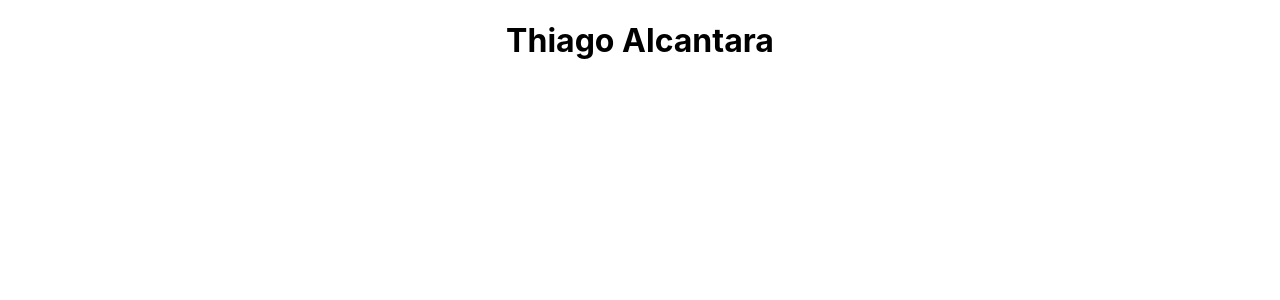
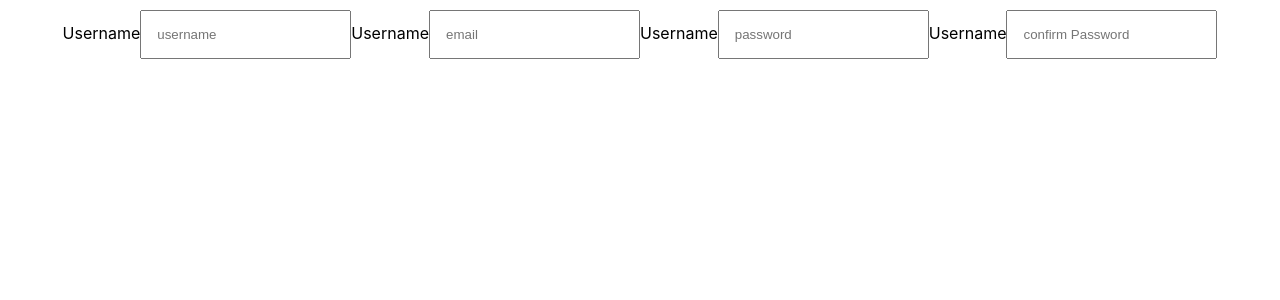
Before and after one commit to jjatuah/Scissor_URL_Shortener_Frontend, a React (Create React App) app in the folder scissor_url_shortener_frontend/: page / in a window 1280 px wide. Shown: the top 300 px of the page. Built offline with nearby package versions, Linux system fonts and the light colour scheme.

Commit message:
Started working on the Register page

```diff
--- a/scissor_url_shortener_frontend/src/App.js
+++ b/scissor_url_shortener_frontend/src/App.js
@@ -1,9 +1,10 @@
 import './App.css';
+import Register from './pages/register/Register';
 
 function App() {
   return (
     <div className="App">
-      <h1>Thiago Alcantara</h1>
+      <Register />
     </div>
   );
 }
--- /dev/null
+++ b/scissor_url_shortener_frontend/src/components/form_input/FormInpur.jsx
@@ -0,0 +1,12 @@
+import "./FormInput.css"
+
+const FormInput = (props) => {
+  return (
+    <div className="formInput">
+      <label htmlFor="">Username</label>
+      <input placeholder={props.placeholder} type="text" />
+    </div>
+   );
+}
+
+export default FormInput;
--- /dev/null
+++ b/scissor_url_shortener_frontend/src/components/form_input/FormInput.css
@@ -0,0 +1,4 @@
+input {
+  padding: 15px;
+  margin: 10px 0px;
+}
--- /dev/null
+++ b/scissor_url_shortener_frontend/src/pages/register/Register.css
@@ -0,0 +1,5 @@
+.register {
+  display: flex;
+  align-items: center;
+  justify-content: center;
+}
--- /dev/null
+++ b/scissor_url_shortener_frontend/src/pages/register/Register.jsx
@@ -0,0 +1,15 @@
+import "./Register.css";
+import FormInput from "../../components/form_input/FormInpur";
+
+const Register = () => {
+  return (
+    <div className="register">
+      <FormInput placeholder="username"/>
+      <FormInput placeholder="email"/>
+      <FormInput placeholder="password"/>
+      <FormInput placeholder="confirm Password"/>
+    </div>
+   );
+}
+
+export default Register;
```
